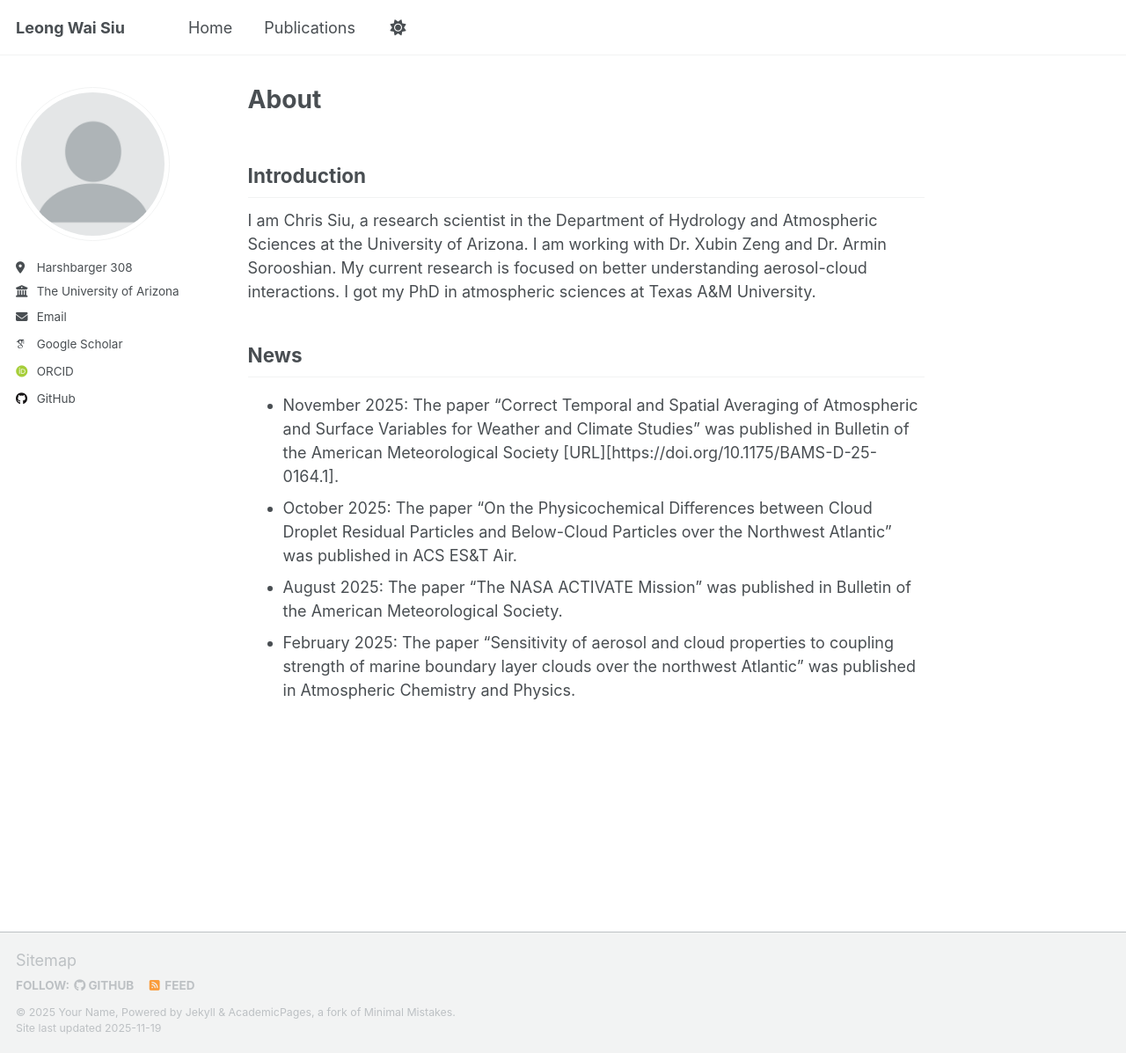
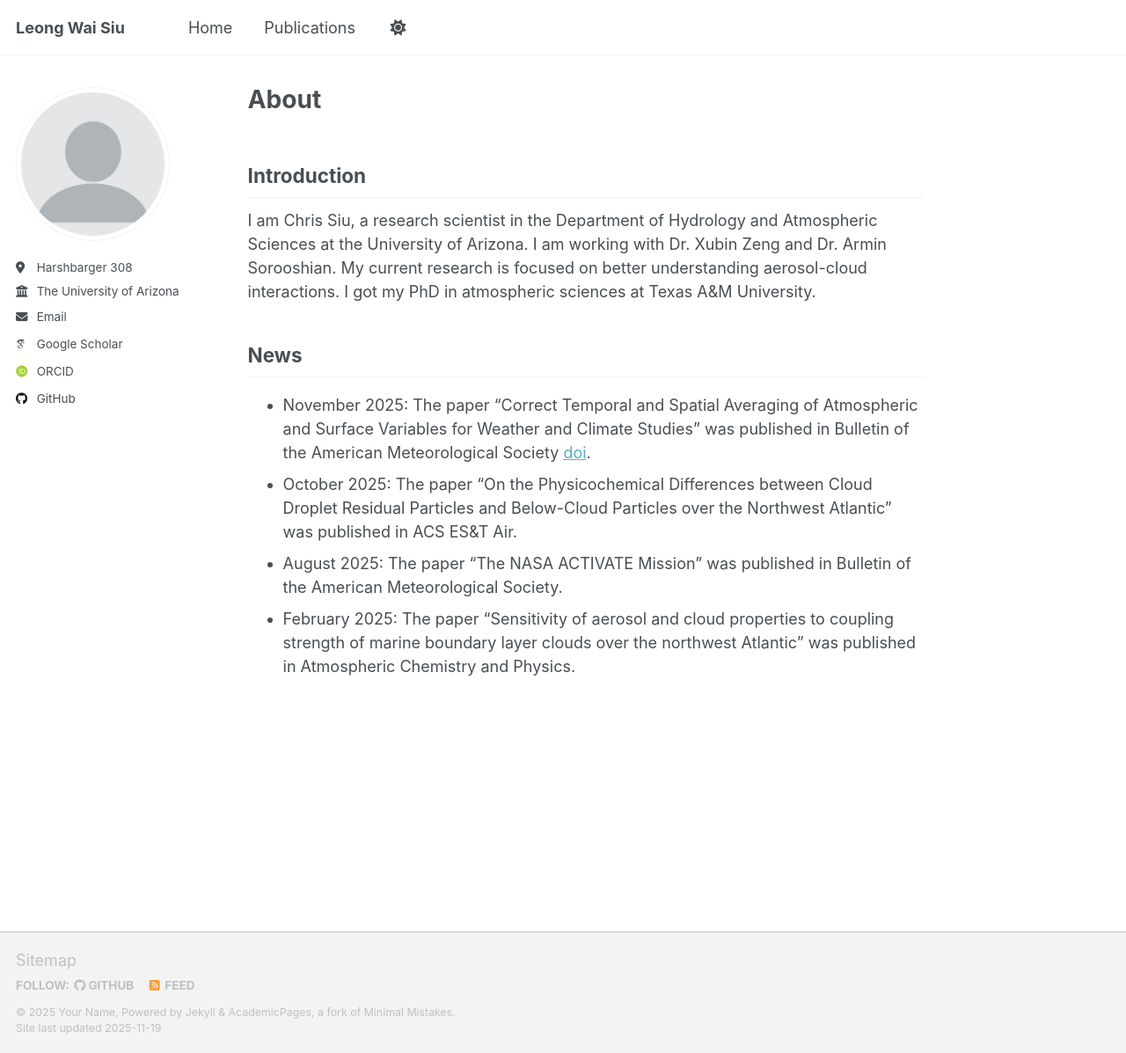
Before and after one commit to leongwaisiu/leongwaisiu.github.io, a Jekyll site: the page built from _pages/about.md, in a window 1280 px wide and 1197 px high. Shown: the whole window at 88% size. Built offline with Jekyll 4.4.1, drawn with Linux system fonts in a browser that asks for light colours; some web fonts are replaced; a script that is not in the unit is left out.

Commit message:
Update about.md

```diff
--- a/_pages/about.md
+++ b/_pages/about.md
@@ -13,7 +13,7 @@ I am Chris Siu, a research scientist in the Department of Hydrology and Atmosphe
 
 News
 ------
-- November 2025: The paper "Correct Temporal and Spatial Averaging of Atmospheric and Surface Variables for Weather and Climate Studies" was published in Bulletin of the American Meteorological Society [URL][https://doi.org/10.1175/BAMS-D-25-0164.1].
+- November 2025: The paper "Correct Temporal and Spatial Averaging of Atmospheric and Surface Variables for Weather and Climate Studies" was published in Bulletin of the American Meteorological Society [doi](https://doi.org/10.1175/BAMS-D-25-0164.1).
 - October 2025: The paper "On the Physicochemical Differences between Cloud Droplet Residual Particles and Below-Cloud Particles over the Northwest Atlantic" was published in ACS ES&T Air.
 - August 2025: The paper "The NASA ACTIVATE Mission" was published in Bulletin of the American Meteorological Society.
 - February 2025: The paper "Sensitivity of aerosol and cloud properties to coupling strength of marine boundary layer clouds over the northwest Atlantic" was published in Atmospheric Chemistry and Physics.
```
